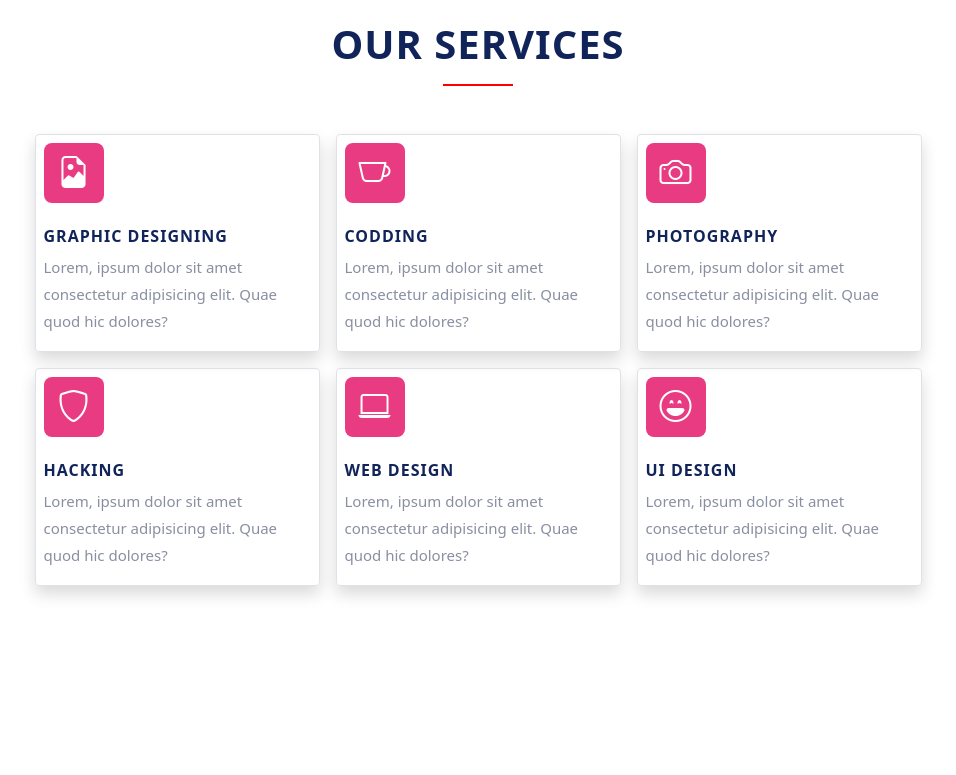
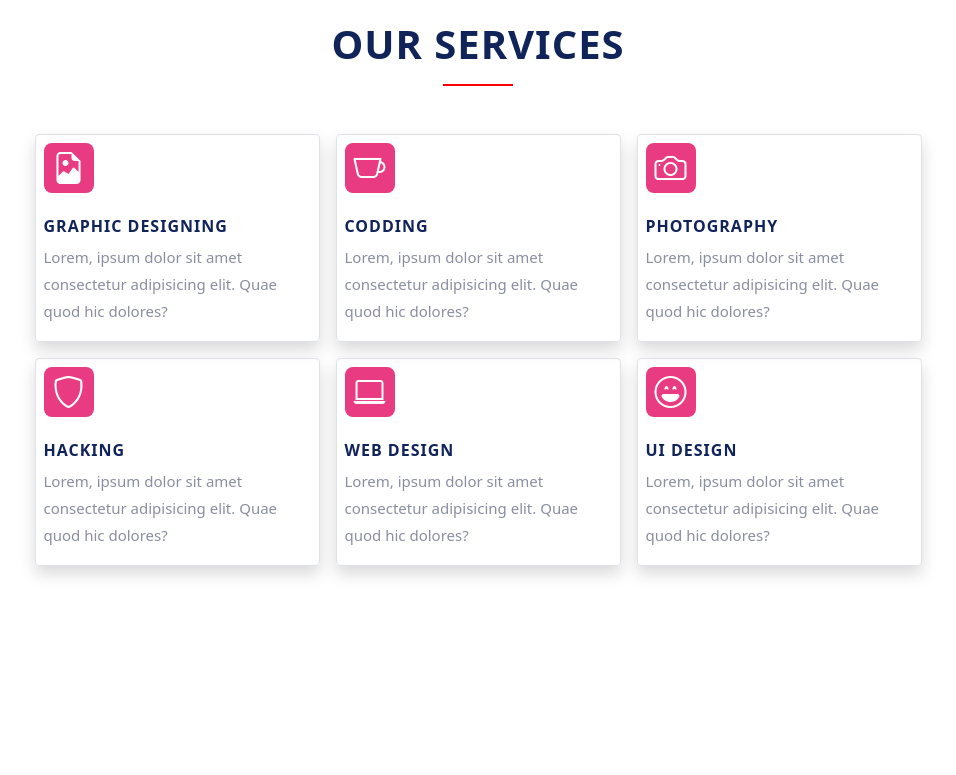
Before and after one commit to rezakelidari/creative-agecy, a React (Create React App) app: page / in a window 1280 px wide. Shown: the part 800-1575 px from the top of the page, without its empty margins (162-1118 px from the left). Built offline with nearby package versions, Linux system fonts and the light colour scheme.

Commit message:
Some Fixes

```diff
--- a/src/components/Portfolio/index.jsx
+++ b/src/components/Portfolio/index.jsx
@@ -27,7 +27,7 @@ export default function Portfolio() {
           <h1>Our Portfoio</h1>
           <div className="hline"></div>
         </div>
-        <Row className="justify-content-center mt-5">
+        <Row className="justify-content-center">
           {projects.map((item) => (
             <Col lg={3} md={4} sm={6} xs={12} className="portfolio px-0">
               <img
--- a/src/components/Services/Services.scss
+++ /dev/null
@@ -1,11 +0,0 @@
-.icon-box {
-  width: 60px;
-  height: 60px;
-  background-color: #e93b81;
-  color: #fff;
-  display: flex;
-  align-items: center;
-  flex-direction: column;
-  font-size: 32px;
-  border-radius: 0.5rem;
-}
--- a/src/components/Services/index.jsx
+++ b/src/components/Services/index.jsx
@@ -1,5 +1,4 @@
 import React from "react";
-import "./Services.scss";
 
 import { Col, Container, Row } from "react-bootstrap";
 
@@ -11,7 +10,7 @@ export default function Services() {
           <h1>Our Services</h1>
           <div className="hline"></div>
         </div>
-        <Row className="mt-5 gap-3 justify-content-center">
+        <Row className="gap-3 justify-content-center">
           <Col lg={3} sm={5} xs={12} className="shadow p-2 pb-0 border rounded">
             <div className="icon-box">
               <i class="bi bi-file-earmark-image"></i>
--- a/src/styles/main.scss
+++ b/src/styles/main.scss
@@ -47,6 +47,7 @@ body {
 
   & .section-intro {
     text-align: center;
+    margin-bottom: 3rem;
 
     & .hline {
       width: 70px;
@@ -60,4 +61,17 @@ body {
     font-size: 16px;
     letter-spacing: 1px;
   }
+
+  & .icon-box {
+    width: 50px;
+    height: 50px;
+    background-color: #e93b81;
+    color: #fff;
+    display: flex;
+    align-items: center;
+    justify-content: center;
+    font-size: 32px;
+    border-radius: 0.5rem;
+    flex: none;
+  }
 }
```
